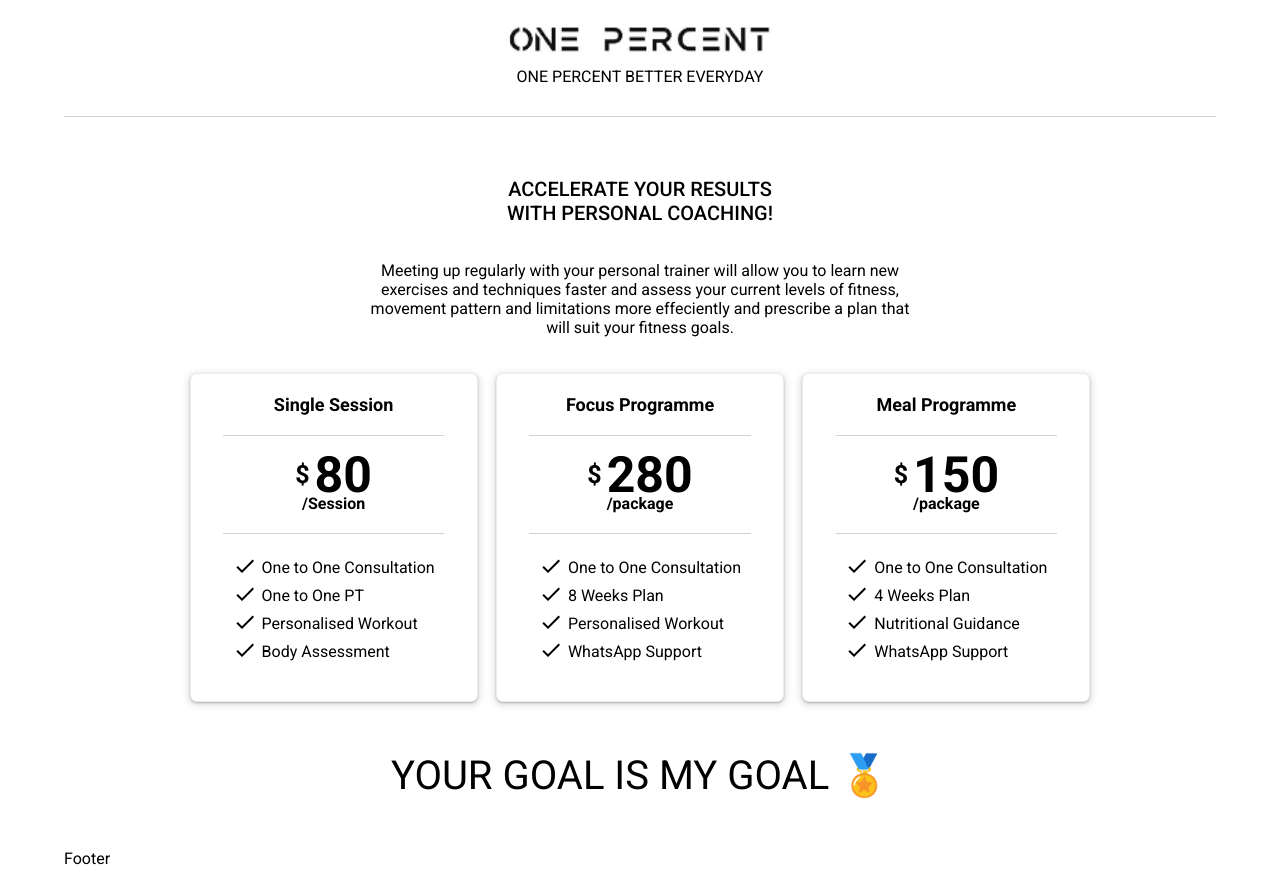
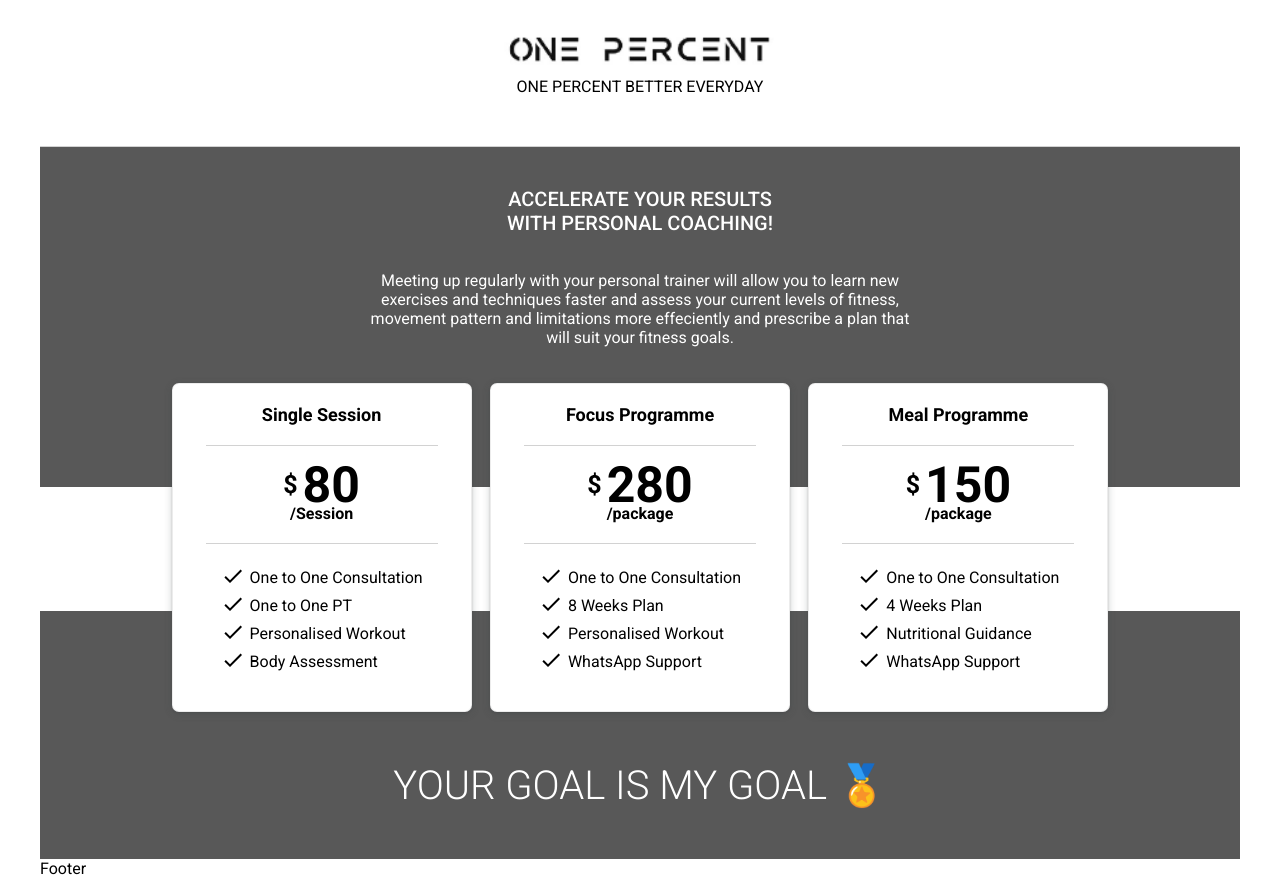
Before and after one commit to Aung200/onepercentfe, a React (Create React App) app: page / in a window 1280 px wide. Built offline with nearby package versions, Linux system fonts and the light colour scheme.

Commit message:
Adjusted Colors

```diff
--- a/src/App.css
+++ b/src/App.css
@@ -1,5 +1,3 @@
-/* .App {
-  text-align: center;
-  background-color: var(--white);
+.app-container{
+  padding: 0px!important;
 }
- */
--- a/src/App.js
+++ b/src/App.js
@@ -9,7 +9,7 @@ import './App.css';
 function App() {
   return (
     <div className="App">
-      <Container>
+      <Container className='app-container'>
         <Body />
       </Container>
     </div>
--- a/src/Layout/Header/components/styles/header.css
+++ b/src/Layout/Header/components/styles/header.css
@@ -1,7 +1,8 @@
 .header-wrap{
-    margin: 15px 0px 25px 0px;
+    margin: 25px 0px 0px 0px;
     border-bottom: 1px solid rgba(0, 0, 0, 0.178);
     text-align: center;
+    padding-bottom: 20px;
 }
 
 .brand-img{
--- a/src/Pages/Home/components/Pricecards.js
+++ b/src/Pages/Home/components/Pricecards.js
@@ -5,7 +5,6 @@ import { Grid } from '@mui/material';
 //css
 import './styles/pricecards.css'
 import CheckIcon from '@mui/icons-material/Check';
-import AdsClickIcon from '@mui/icons-material/AdsClick';
 
 function Pricecards() {
     return (
--- a/src/Pages/Home/components/styles/index.css
+++ b/src/Pages/Home/components/styles/index.css
@@ -1,4 +1,4 @@
 .home-wrap{
-    margin: 40px 0px;
+    /* margin: 40px 0px; */
     text-align: center;
 }
--- a/src/Pages/Home/components/styles/intro.css
+++ b/src/Pages/Home/components/styles/intro.css
@@ -4,12 +4,15 @@
     justify-content: center;
     flex-direction: column;
     align-items: center;
+    background-color: var(--gray);
+    color : var(--white);
 }
 
 .intro-desc-title{
     width: 300px;
     font-weight: 500;
     font-size: 20px;
+    padding-top: 20px;
 }
 
 .intro-desc{
@@ -22,6 +25,6 @@
     }
 
     .intro-desc{
-        width: 320px;
+        width: 330px;
     }
 }
--- a/src/Pages/Home/components/styles/pricecards.css
+++ b/src/Pages/Home/components/styles/pricecards.css
@@ -1,8 +1,18 @@
 .pricecard-wrap{
-    margin: 20px 0px;
+    padding: 20px 0px 0px 0px;
+    background: linear-gradient(
+    to bottom,
+    var(--gray) 0%,
+    var(--gray) 25%,
+    var(--white) 25%,
+    var(--white) 50%,
+    var(--gray) 50%,
+    var(--gray) 100%
+    );
 }
 
 .card-wrap{
+    background-color: var(--white);
     border: 1px solid rgba(0, 0, 0, 0.075);
     border-radius: 7px;
     box-shadow: rgba(60, 64, 67, 0.3) 0px 1px 2px 0px, rgba(60, 64, 67, 0.15) 0px 2px 6px 2px;
@@ -11,12 +21,6 @@
     flex-direction: column;
     justify-content: center;
     align-items: center;
-}
-
-@media all and (max-width: 450px) {
-    .card-wrap{
-        margin: 0px 20px;
-    }
 }
 
 .card-heading{
@@ -47,7 +51,7 @@
     display: flex;
     flex-direction: column;
     justify-content: left;
-    align-items: start;
+    align-items: flex-start;
 }
 
 .package-details-line{
@@ -63,6 +67,18 @@
 
 .card-quote{
     font-size: 40px;
-    margin: 50px 0px;
-    font-weight: 400;
+    padding: 50px 0px;
+    margin: 0px;
+    font-weight: 300;
+    color: var(--white);
 }
+
+@media all and (max-width: 450px) {
+    .card-wrap{
+        margin: 0px 25px;
+    }
+
+    .card-quote{
+        font-size: 30px;
+    }
+}
--- a/src/index.css
+++ b/src/index.css
@@ -1,5 +1,5 @@
 :root{
-  --gray: #292b2e;
+  --gray: #585858;
   --white: #ffffff;
   --dark: #000000;
 }
```
